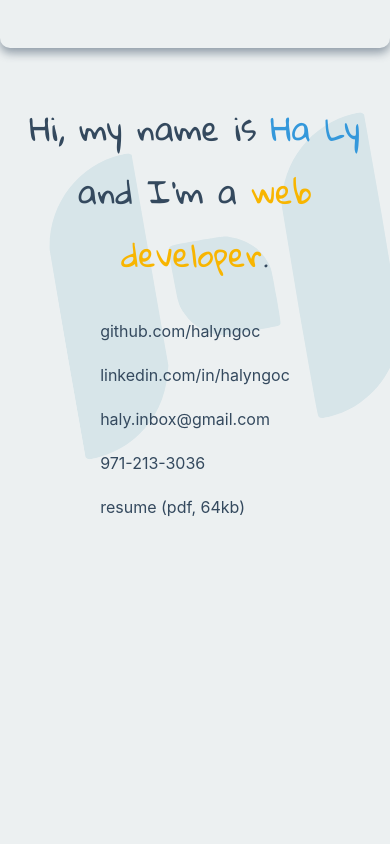
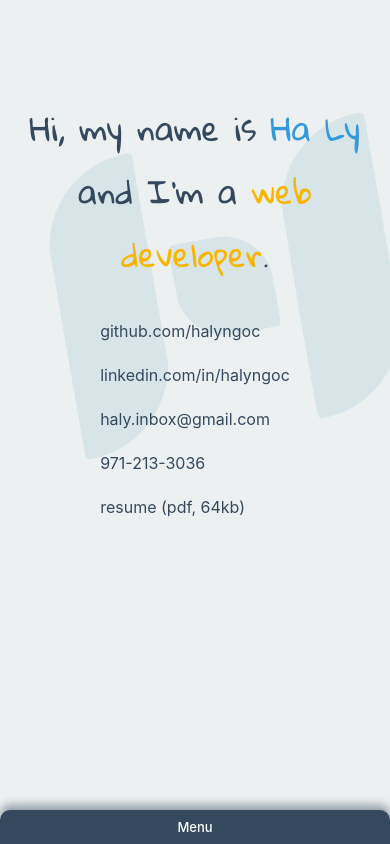
Before and after one commit to halyngoc/halyngoc.github.io, a React (Create React App) app: page / in a window 390 px wide. Shown: the top 844 px of the page. Built offline with nearby package versions, Linux system fonts and the light colour scheme.

Commit message:
Move mobile nav bar to the bottom

```diff
--- /dev/null
+++ b/src/components/IconButton.jsx
@@ -0,0 +1,26 @@
+import React from 'react'
+import styled from 'styled-components'
+
+const StyledIconButton = styled.button`
+    display: flex;
+    flex-direction: column;
+    width: min-content;
+    height: max-content;
+    align-items: center;
+    font-size: small;
+    margin: 0 auto;
+
+    > svg {
+      font-size: 2rem;
+    }
+
+    > span {
+      font-size: small;
+    }
+`
+
+export default function IconButton({ children, ...rest }) {
+  return (
+    <StyledIconButton {...rest}>{children}</StyledIconButton>
+  )
+}
--- a/src/components/Nav.jsx
+++ b/src/components/Nav.jsx
@@ -7,6 +7,7 @@ import { Link } from 'react-scroll'
 import { Icon } from '@iconify/react'
 import barsIcon from '@iconify/icons-uil/bars'
 import multiplyIcon from '@iconify/icons-uil/multiply'
+import IconButton from './IconButton'
 
 const HorizontalNav = styled.nav`
   position: fixed;
@@ -50,18 +51,18 @@ const HorizontalNav = styled.nav`
   }
 `
 
-const VerticalNav = styled(animated.nav)`
+const ExpandedVerticalNav = styled(animated.nav)`
   position: fixed;
-  top: 0;
+  bottom: 0;
   left: 0;
-  background-color: ${theme.background};
+  background-color: ${theme.text};
+  color: ${theme.text2};
   z-index: 2;
   width: 100%;
-  border-bottom-left-radius: 10px;
-  border-bottom-right-radius: 10px;
-  ${(props) => !props.isScrollAtTop && css`
-    box-shadow: 0 5px 10px ${theme.text}7f;
-  `}
+  border-top-left-radius: 10px;
+  border-top-right-radius: 10px;
+  box-shadow: 0 -5px 10px ${theme.text}7f;
+  padding: 0.5rem 0;
 
   ul {
     list-style: none;
@@ -75,19 +76,12 @@ const VerticalNav = styled(animated.nav)`
   }
 
   button {
-    background-color: ${theme.background};
+    background-color: ${theme.text};
     border: 0;
     border-radius: 20px;
     font-size: 1rem;
     font-weight: 500;
-    color: ${theme.text};
-  }
-
-  > button,
-  > div > button {
-    display: block;
-    margin: 0.5rem auto 0.5rem 0.5rem;
-    height: 2rem;
+    color: ${theme.text2};
   }
 
   svg {
@@ -97,8 +91,8 @@ const VerticalNav = styled(animated.nav)`
   button:focus, button:hover {
     outline: none;
     box-shadow:
-      0 0 0 3px ${theme.background},
-      0 0 0 5px ${theme.text}7F;
+      0 0 0 3px ${theme.text},
+      0 0 0 5px ${theme.text2}7f;
     ;
   }
 
@@ -106,10 +100,15 @@ const VerticalNav = styled(animated.nav)`
   > div > button:active {
     outline: none;
     box-shadow:
-      0 0 0 3px ${theme.background},
-      0 0 0 5px ${theme.text};
+      0 0 0 3px ${theme.text},
+      0 0 0 5px ${theme.text2};
     ;
   }
+`
+
+const CollapsedVerticalNav = styled(ExpandedVerticalNav)`
+  display: flex;
+  justify-content: space-between;
 `
 
 const Overlay = styled(animated.div)`
@@ -170,9 +169,9 @@ function NavContent({ onItemClick, selectedItem, onSelectedChange }) {
 function MobileNav({ onItemClick, selectedItem, onSelectedChange }) {
   const [showNavContent, setShowNavContent] = useState(false)
   const transitions = useTransition(showNavContent, null, {
-    from: { transform: 'translate3d(0, -100%, 0)' },
+    from: { transform: 'translate3d(0, 100%, 0)' },
     enter: { transform: 'translate3d(0, 0, 0)' },
-    leave: { transform: 'translate3d(0, -100%, 0)' },
+    leave: { transform: 'translate3d(0, 100%, 0)' },
   })
 
   const onMobileNavItemClick = itemId => {
@@ -183,15 +182,21 @@ function MobileNav({ onItemClick, selectedItem, onSelectedChange }) {
   return transitions.map(({ item, key, props }) =>
     item
       ? <>
-        <VerticalNav key={key} style={props} >
-          <button onClick={() => setShowNavContent(false)}><Icon icon={multiplyIcon} /></button>
+        <ExpandedVerticalNav key={key} style={props} >
+          <IconButton onClick={() => setShowNavContent(false)}>
+            <Icon icon={multiplyIcon} />
+            <span>Exit</span>
+          </IconButton>
           <NavContent onItemClick={onMobileNavItemClick} selectedItem={selectedItem} onSelectedChange={onSelectedChange} />
-        </VerticalNav>
+        </ExpandedVerticalNav>
         <Overlay key={`overlay-${key}`} style={props} onClick={() => setShowNavContent(false)} />
       </>
-      : <VerticalNav key={key} style={props}>
-        <button onClick={() => setShowNavContent(true)}><Icon icon={barsIcon} /></button>
-      </VerticalNav>
+      : <CollapsedVerticalNav key={key} style={props}>
+        <IconButton onClick={() => setShowNavContent(true)}>
+          <Icon icon={barsIcon} />
+          <span>Menu</span>
+        </IconButton>
+      </CollapsedVerticalNav>
   )
 }
 
--- a/src/globalStyle.js
+++ b/src/globalStyle.js
@@ -8,13 +8,13 @@ export const breakpoints = {
 }
 
 export const theme = {
-  background: '#ECF0F1', // light blue
-  background2: 'white',  // white
-  watermark: '#D7E5E9',  // light blue
-  text: '#34495E',       // dark blue
-  text2: 'white',        // white
-  accent: '#3498DB',     // blue
-  accent2: '#F8B500',    // yellow
+  background: '#ECF0F1',  // light blue
+  background2: '#FFFFFF', // white
+  watermark: '#D7E5E9',   // light blue
+  text: '#34495E',        // dark blue
+  text2: '#FFFFFF',       // white
+  accent: '#3498DB',      // blue
+  accent2: '#F8B500',     // yellow
 }
 
 export const GlobalStyles = createGlobalStyle`
```
